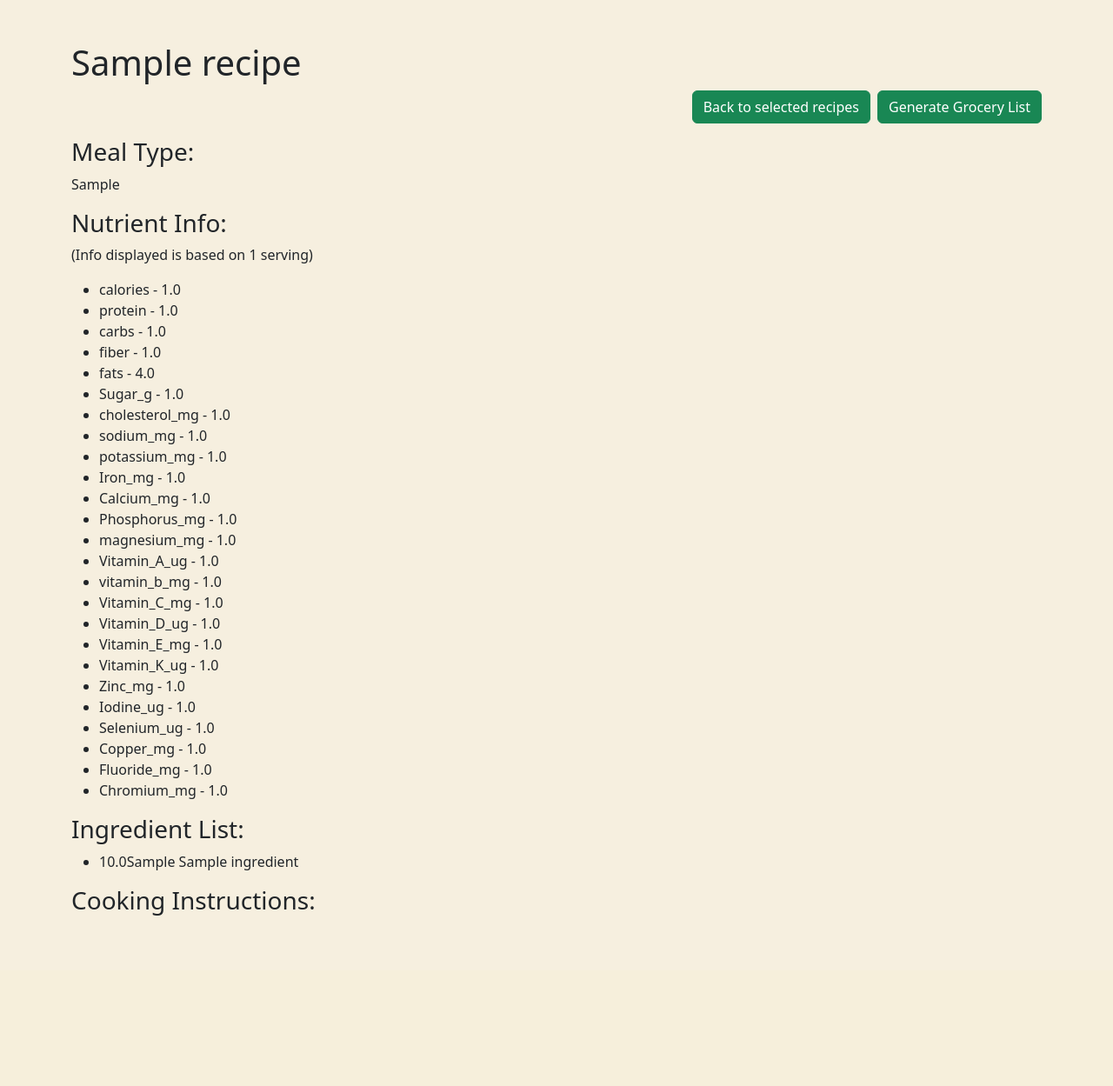
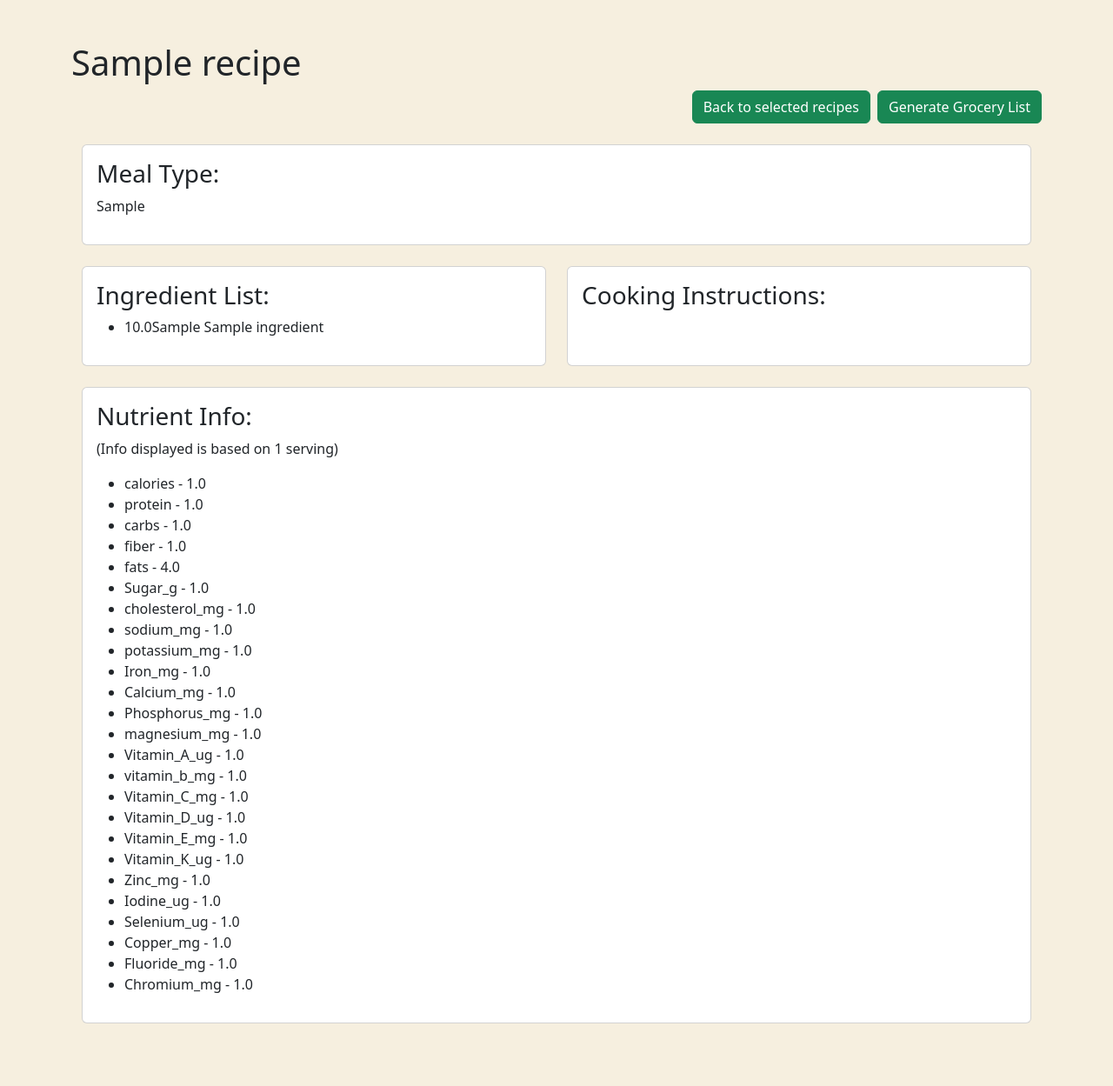
Before and after one commit to lilkub223/nutrition-app, a Django app: page /recipe_info/1 in a window 1280 px wide. Shown: the part 76-1325 px from the top of the page at 87% size. Before the commit the page ends 1129 px from the top, so only its background shows below. Run offline with Django 5.2, Linux system fonts and the light colour scheme; tables that the repository leaves empty hold one stand-in row (values such as "Sample post").

Commit message:
Style updates for customrecipe, recipe_info, grocerylist

```diff
--- a/recipes/templates/recipes/recipe_info.html
+++ b/recipes/templates/recipes/recipe_info.html
@@ -14,24 +14,32 @@
         <a href="{% url 'selected_recipes' %}" class="btn btn-success" >Back to selected recipes</a>
     </div>
 
-    <div>
+    <div class="container my-4">
+        <div class="card mb-4">
+            <div class="card-body">
                 <h3>Meal Type:</h3>
                 <p>{{ recipe.meal_type }}</p>
+            </div>
+        </div>
 
 
-        <h3>Nutrient Info:</h3>
-        <p>(Info displayed is based on 1 serving)</p>
-        <ul>
-            {% for n,a in nutrition.items %}
-            <li>{{ n }} - {{ a }}</li>
-            {% endfor %}
-        </ul>
+        <div class="row mb-4">
+            <div class="col-md-6 d-flex">
+                <div class="card flex-fill">
+                    <div class="card-body">
                         <h3>Ingredient List:</h3>
                         <ul>
                         {% for i,a in ingredients %}
                             <li>{{ a }}{{ i.measurements }} {{ i.title }}</li>
                         {% endfor %}
                         </ul>
+                    </div>
+                </div>
+            </div>
+            <div class="col-md-6 d-flex">
+                <div class="card flex-fill">
+                    <div class="card-body">
+
                         <h3>Cooking Instructions:</h3>
                         <ol>
                         {% for step in instructions %}
@@ -40,5 +48,23 @@
                         </ol>
                     </div>
                 </div>
+            </div>
+        </div>
+
+
+        <div class="card mb-4">
+            <div class="card-body">
+                <h3>Nutrient Info:</h3>
+                <p>(Info displayed is based on 1 serving)</p>
+                <ul>
+                    {% for n,a in nutrition.items %}
+                    <li>{{ n }} - {{ a }}</li>
+                    {% endfor %}
+                </ul>
+            </div>
+        </div>
+
+    </div>
+</div>
 
 {% endblock %}
```
Also changed, not shown: recipes/templates/recipes/customrecipe.html (+16 -2 lines), recipes/templates/recipes/grocerylist.html (+9 -17 lines). Lines whose indentation alone changed are shown as unchanged.
